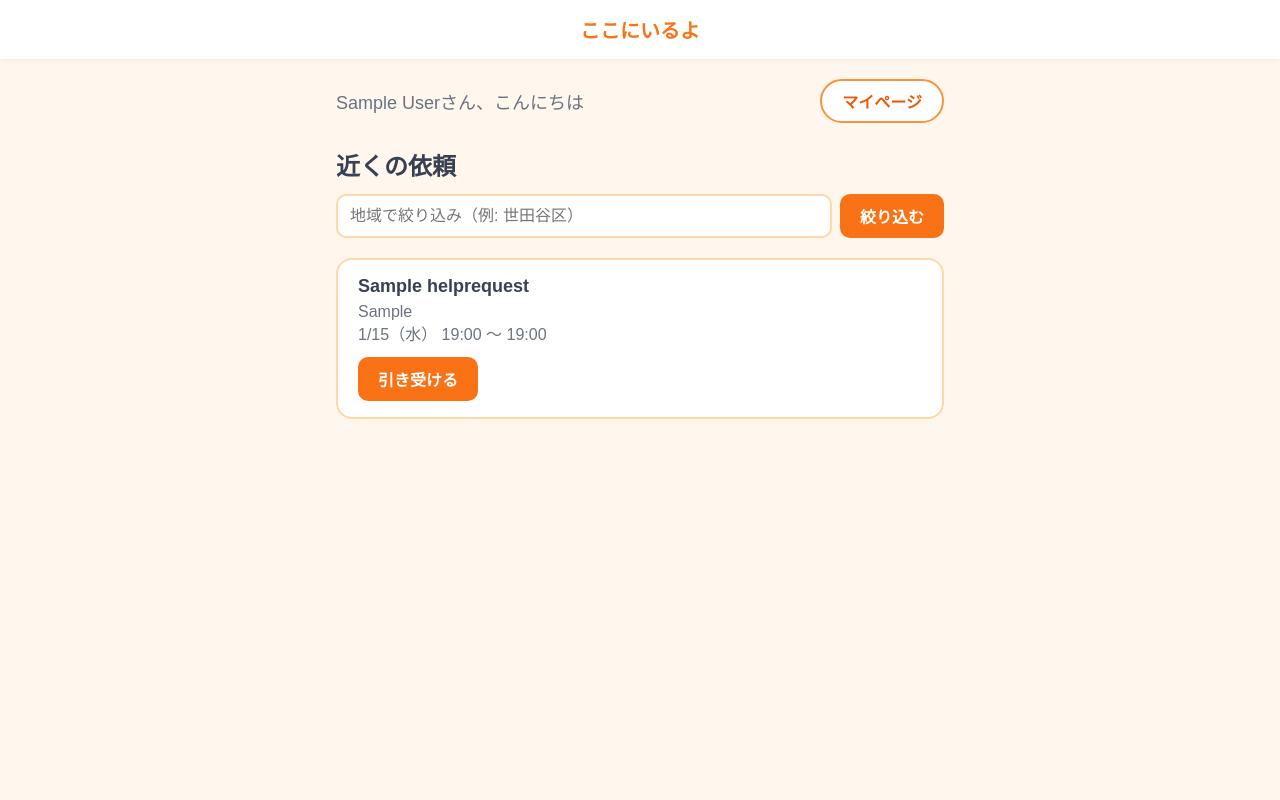
After one commit to 1F10240304/team_practice_g7_t3_2026, a Django app: page /home/student/ in a window 1280 px wide. The commit adds this page. Run offline with Django 5.2, Linux system fonts and the light colour scheme; a user stored in the database is signed in; tables that the repository leaves empty hold one stand-in row (values such as "Sample post").

Commit message:
新規登録後にそれぞれのホームへ移動し、ホームとマイページを行き来できるようにした
- /home/ で役割に応じて学生ホーム・高齢者ホームへ振り分け、登録後はここへ移動
- 学生ホーム（近くの依頼の一覧・地域で絞り込み）を追加
- 高齢者ホームが開けなかったので create_request・elderly_review の URL を追加
- 各ホームにマイページへのリンク、各マイページにホームへのリンクを追加

Co-Authored-By: Claude Opus 5.5 <noreply@anthropic.com>

```diff
--- a/team_project/static/css/senior_mypage.css
+++ b/team_project/static/css/senior_mypage.css
@@ -6,3 +6,4 @@ dd { margin: 0 0 12px; white-space: pre-wrap; }
 form p { margin: 16px 0; }
 input, textarea { width: 100%; box-sizing: border-box; padding: 12px; font-size: 22px; }
 button { padding: 16px 40px; font-size: 22px; }
+nav.nav { margin-bottom: 8px; }
--- /dev/null
+++ b/team_project/static/css/student_home.css
@@ -0,0 +1,78 @@
+/* 学生ホーム（色は style.css のオレンジに合わせています） */
+.home-content {
+    flex-grow: 1;
+    width: 100%;
+    max-width: 640px;
+    margin: 0 auto;
+    padding: 20px 16px;
+    box-sizing: border-box;
+}
+
+.home-top {
+    display: flex;
+    align-items: center;
+    justify-content: space-between;
+    gap: 12px;
+}
+.home-top .greeting-text {
+    margin: 0;
+}
+
+.home-title {
+    font-size: 24px;
+    margin: 24px 0 12px;
+}
+
+/* 地域の絞り込み */
+.search-form {
+    display: flex;
+    gap: 8px;
+    margin-bottom: 20px;
+}
+.search-form input {
+    flex: 1;
+    min-width: 0;
+    padding: 10px 12px;
+    font-size: 16px;
+    border: 2px solid #fed7aa;
+    border-radius: 10px;
+}
+.search-form button,
+.request-card button {
+    padding: 10px 20px;
+    font-size: 16px;
+    font-weight: bold;
+    color: white;
+    background-color: #f97316;
+    border: none;
+    border-radius: 10px;
+    cursor: pointer;
+}
+.search-form button:hover,
+.request-card button:hover {
+    background-color: #ea580c;
+}
+
+/* 依頼カード */
+.request-card {
+    background-color: white;
+    border: 2px solid #fed7aa;
+    border-radius: 16px;
+    padding: 16px 20px;
+    margin-bottom: 12px;
+}
+.request-card h3 {
+    margin: 0 0 6px;
+    font-size: 18px;
+}
+.request-meta {
+    margin: 0;
+    color: #6b7280;
+}
+.request-card form {
+    margin-top: 12px;
+}
+
+.empty-text {
+    color: #6b7280;
+}
--- a/team_project/static/css/student_mypage.css
+++ b/team_project/static/css/student_mypage.css
@@ -5,3 +5,4 @@ dd { margin: 0 0 8px; white-space: pre-wrap; }
 form p { margin: 12px 0; }
 input, textarea { width: 100%; box-sizing: border-box; padding: 8px; }
 button { padding: 8px 24px; }
+nav.nav { margin-bottom: 8px; }
--- a/team_project/static/css/style.css
+++ b/team_project/static/css/style.css
@@ -301,3 +301,21 @@ body {
 .thank-you-msg {
     animation: popIn 0.5s cubic-bezier(0.175, 0.885, 0.32, 1.275);
 }
+
+/* =========================================
+   ホーム⇔マイページの移動リンク
+========================================= */
+.page-link {
+    display: inline-block;
+    padding: 8px 20px;
+    color: #ea580c;
+    background-color: white;
+    border: 2px solid #fb923c;
+    border-radius: 999px;
+    font-weight: bold;
+    text-decoration: none;
+    white-space: nowrap;
+}
+.page-link:hover {
+    background-color: #ffedd5;
+}
--- a/team_project/templates/elderly_home.html
+++ b/team_project/templates/elderly_home.html
@@ -40,6 +40,9 @@
             <p>学生と一緒にお茶や散歩、趣味の共有など</p>
         </a>
 
+        <!-- マイページへのリンク -->
+        <a href="{% url 'senior_mypage' %}" class="page-link">マイページ</a>
+
         <!-- 戻るリンク -->
         <a href="{% url 'select_role' %}" class="back-link">役割選択に戻る</a>
     </main>
--- a/team_project/templates/senior_mypage.html
+++ b/team_project/templates/senior_mypage.html
@@ -8,6 +8,7 @@
   <link rel="stylesheet" href="{% static 'css/senior_mypage.css' %}">
 </head>
 <body>
+  <nav class="nav"><a href="{% url 'elderly_home' %}">ホームへもどる</a></nav>
   <h1>マイページ</h1>
 
   <section>
--- /dev/null
+++ b/team_project/templates/student_home.html
@@ -0,0 +1,44 @@
+{% load static %}
+<!DOCTYPE html>
+<html lang="ja">
+<head>
+  <meta charset="UTF-8">
+  <meta name="viewport" content="width=device-width, initial-scale=1.0">
+  <title>ホーム | ここにいるよ</title>
+  <link rel="stylesheet" href="{% static 'css/style.css' %}">
+  <link rel="stylesheet" href="{% static 'css/student_home.css' %}">
+</head>
+<body>
+  <header class="header">
+    <h1 class="header-title">ここにいるよ</h1>
+  </header>
+
+  <main class="home-content">
+    <div class="home-top">
+      <p class="greeting-text">{{ profile.name }}さん、こんにちは</p>
+      <a href="{% url 'student_mypage' %}" class="page-link">マイページ</a>
+    </div>
+
+    <h2 class="home-title">近くの依頼</h2>
+
+    <form method="get" class="search-form">
+      <input type="text" name="area" value="{{ area }}" placeholder="地域で絞り込み（例: 世田谷区）">
+      <button type="submit">絞り込む</button>
+    </form>
+
+    {% for r in help_requests %}
+      <div class="request-card">
+        <h3>{{ r.title }}</h3>
+        <p class="request-meta">{{ r.area }}</p>
+        <p class="request-meta">{{ r.start_at|date:"n/j（D） H:i" }} 〜 {{ r.end_at|date:"H:i" }}</p>
+        <form method="post" action="{% url 'accept_request' r.pk %}">
+          {% csrf_token %}
+          <button type="submit">引き受ける</button>
+        </form>
+      </div>
+    {% empty %}
+      <p class="empty-text">現在、募集中の依頼はありません。</p>
+    {% endfor %}
+  </main>
+</body>
+</html>
--- a/team_project/templates/student_mypage.html
+++ b/team_project/templates/student_mypage.html
@@ -8,6 +8,7 @@
   <link rel="stylesheet" href="{% static 'css/student_mypage.css' %}">
 </head>
 <body>
+  <nav class="nav"><a href="{% url 'student_home' %}">ホームへ</a></nav>
   <h1>学生マイページ</h1>
 
   <section>
--- a/team_project/urls.py
+++ b/team_project/urls.py
@@ -9,11 +9,16 @@ urlpatterns = [
     path("signup/", views.select_role, name="select_role"),
     path("signup/student/", views.student_signup, name="student_signup"),
     path("signup/senior/", views.senior_signup, name="senior_signup"),
+    # ホーム
+    path("home/", views.home, name="home"),
+    path("home/student/", views.student_home, name="student_home"),
     # マイページ
     path("mypage/", views.mypage, name="mypage"),
     path("mypage/student/", views.student_mypage, name="student_mypage"),
     path("mypage/senior/", views.senior_mypage, name="senior_mypage"),
     path('', views.index, name='index'),
     path('elderly-home/', views.elderly_home, name='elderly_home'),
+    path('create-request/', views.create_request, name='create_request'),
     path('elderly-status/', views.elderly_status, name='elderly_status'),
+    path('elderly-review/', views.elderly_review, name='elderly_review'),
 ]
--- a/team_project/views.py
+++ b/team_project/views.py
@@ -10,15 +10,20 @@ from .forms import (SeniorProfileForm, SeniorSignupForm, StudentProfileForm,
 from .models import HelpRequest, SeniorProfile, StudentProfile
 
 
-def request_list(request):
-    """近くの依頼一覧（募集中のみ）"""
+def _open_requests(area):
+    """募集中の依頼（地域が指定されていれば絞り込む）"""
     help_requests = HelpRequest.objects.filter(
         status=HelpRequest.Status.OPEN
     ).order_by("start_at")
-
-    area = request.GET.get("area", "")
     if area:
         help_requests = help_requests.filter(area__icontains=area)
+    return help_requests
+
+
+def request_list(request):
+    """近くの依頼一覧（募集中のみ）"""
+    area = request.GET.get("area", "")
+    help_requests = _open_requests(area)
 
     return render(request, "request_list.html", {
         "help_requests": help_requests,
@@ -34,16 +39,26 @@ def accept_request(request, pk):
     )
     help_request.status = HelpRequest.Status.ACCEPTED
     help_request.save()
-    return redirect("request_list")
+    return redirect("student_home")
+
+
+def _role(user):
+    """ユーザーの役割（"student" / "senior"、なければ None）"""
+    if StudentProfile.objects.filter(user=user).exists():
+        return "student"
+    if SeniorProfile.objects.filter(user=user).exists():
+        return "senior"
+    return None
 
 
 def _mypage_url_name(user):
     """ユーザーの役割に応じたマイページのURL名（役割がなければ None）"""
-    if StudentProfile.objects.filter(user=user).exists():
-        return "student_mypage"
-    if SeniorProfile.objects.filter(user=user).exists():
-        return "senior_mypage"
-    return None
+    return {"student": "student_mypage", "senior": "senior_mypage"}.get(_role(user))
+
+
+def _home_url_name(user):
+    """ユーザーの役割に応じたホームのURL名（役割がなければ None）"""
+    return {"student": "student_home", "senior": "elderly_home"}.get(_role(user))
 
 
 def select_role(request):
@@ -68,7 +83,7 @@ def _signup(request, profile_form_class, template_name):
                 profile.user = user
                 profile.save()
             login(request, user)
-            return redirect("mypage")
+            return redirect("home")
     else:
         user_form = UserCreationForm()
         profile_form = profile_form_class()
@@ -85,6 +100,28 @@ def student_signup(request):
 
 def senior_signup(request):
     return _signup(request, SeniorSignupForm, "senior_signup.html")
+
+
+@login_required
+def home(request):
+    """役割に応じたホームへ振り分ける（役割がなければ新規登録へ）"""
+    return redirect(_home_url_name(request.user) or "select_role")
+
+
+@login_required
+def student_home(request):
+    """学生ホーム: 募集中の依頼を探して引き受ける"""
+    profile = StudentProfile.objects.filter(user=request.user).first()
+    if profile is None:
+        # 役割が違うページを開いたときは、自分のホームへ戻す
+        return redirect("home")
+
+    area = request.GET.get("area", "")
+    return render(request, "student_home.html", {
+        "profile": profile,
+        "help_requests": _open_requests(area),
+        "area": area,
+    })
 
 
 @login_required
@@ -140,3 +177,8 @@ def elderly_status(request):
 # ありがとう送信（レビュー）画面を表示する関数
 def elderly_review(request):
     return render(request, 'elderly_review.html')
+
+
+# 依頼作成（マイク）画面を表示する関数
+def create_request(request):
+    return render(request, 'create_request.html')
```
Also changed, not shown: team_project/tests.py (+90 -5 lines).
